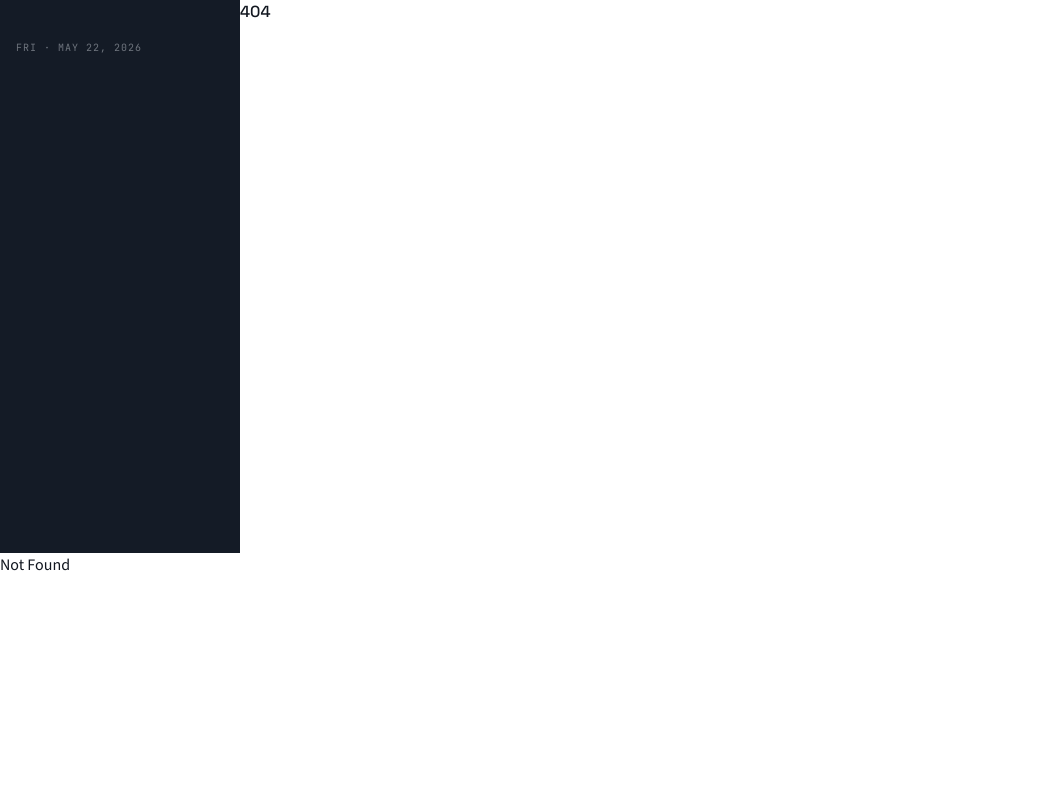
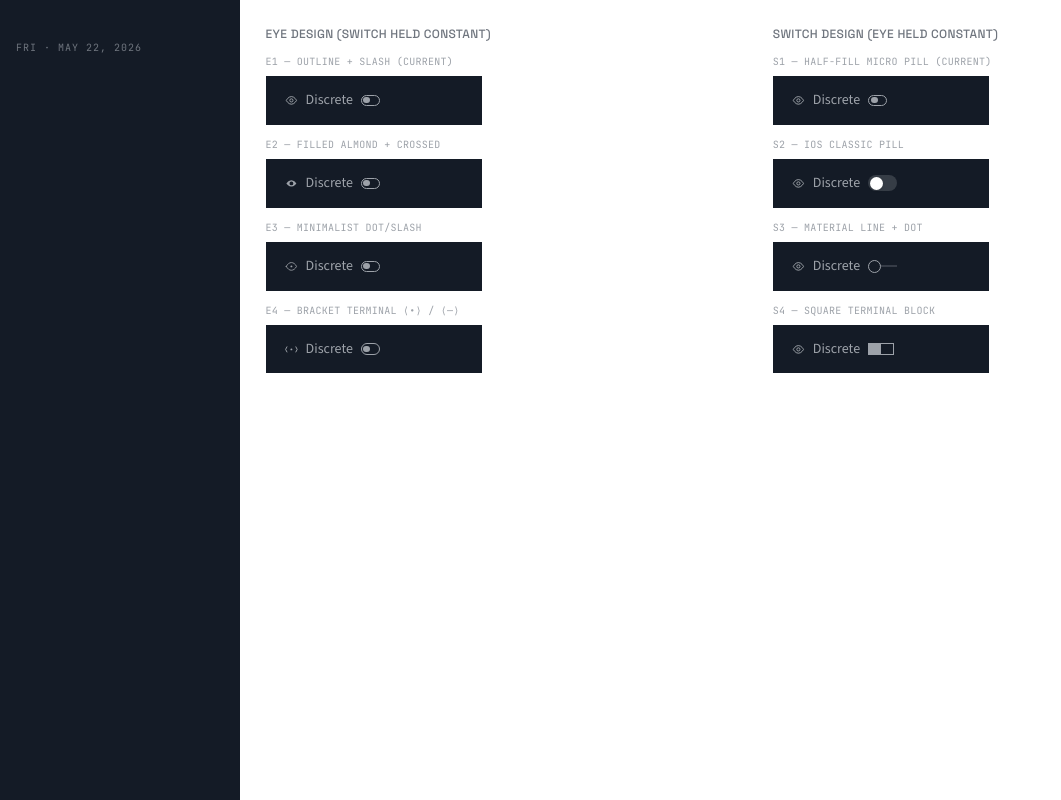
Before and after one commit to NathanSandum/finapp, a SvelteKit app in the folder frontend/: page /preview in a window 1280 px wide. Before the commit this address had no page. Shown: the whole page, without its empty margins (0-1061 px from the left). Built offline with nearby package versions, Linux system fonts and the light colour scheme.

Commit message:
Add /preview — vary eye icon (E1–E4) and switch widget (S1–S4) independently
Two columns. Left holds switch constant, varies eye. Right holds eye constant, varies switch. Pick one E + one S.

```diff
--- /dev/null
+++ b/frontend/src/routes/preview/+page.svelte
@@ -0,0 +1,182 @@
+<script lang="ts">
+	let eye1 = $state(false);
+	let eye2 = $state(false);
+	let eye3 = $state(false);
+	let eye4 = $state(false);
+	let sw1 = $state(false);
+	let sw2 = $state(false);
+	let sw3 = $state(false);
+	let sw4 = $state(false);
+</script>
+
+<!-- Eye variants. All use the current half-fill micro pill switch. -->
+{#snippet eyeBaseline(on: boolean)}
+	<svg class="h-4 w-4" viewBox="0 0 20 20" fill="none" stroke="currentColor" stroke-width="1.5" aria-hidden="true">
+		{#if on}
+			<path d="M2 10s3-6 8-6c2 0 3.6.96 4.9 2.1M18 10s-3 6-8 6c-2 0-3.6-.96-4.9-2.1" stroke-linecap="round" />
+			<path d="M3 3l14 14" stroke-linecap="round" />
+		{:else}
+			<path d="M2 10s3-6 8-6 8 6 8 6-3 6-8 6-8-6-8-6z" />
+			<circle cx="10" cy="10" r="2.5" />
+		{/if}
+	</svg>
+{/snippet}
+
+<!-- E1: outline + diagonal slash on (current baseline) -->
+{#snippet eyeE1(on: boolean)}{@render eyeBaseline(on)}{/snippet}
+
+<!-- E2: filled almond eye, filled + crossed -->
+{#snippet eyeE2(on: boolean)}
+	<svg class="h-4 w-4" viewBox="0 0 20 20" fill="currentColor" aria-hidden="true">
+		{#if on}
+			<path d="M2.5 10c1.5-2.5 4.3-5 7.5-5 1.4 0 2.7.5 3.8 1.2L4.3 16.5 3 15.2zM17.5 10c-1.5 2.5-4.3 5-7.5 5-1 0-2-.2-2.9-.6l9.7-9.7c.2.4.5.8.7 1.3z" />
+		{:else}
+			<path d="M10 5c-4.2 0-7 4-7.8 5C3 11 5.8 15 10 15s7-4 7.8-5C17 9 14.2 5 10 5zm0 8a3 3 0 110-6 3 3 0 010 6z" />
+		{/if}
+	</svg>
+{/snippet}
+
+<!-- E3: minimalist almond, dot inside; off shows dot, on hides dot+slash -->
+{#snippet eyeE3(on: boolean)}
+	<svg class="h-4 w-4" viewBox="0 0 20 20" fill="none" stroke="currentColor" stroke-width="1.3" stroke-linecap="round" stroke-linejoin="round" aria-hidden="true">
+		<path d="M2 10c2-4 5-6 8-6s6 2 8 6c-2 4-5 6-8 6s-6-2-8-6z" />
+		{#if !on}
+			<circle cx="10" cy="10" r="1.5" fill="currentColor" stroke="none" />
+		{/if}
+		{#if on}
+			<path d="M4 4l12 12" />
+		{/if}
+	</svg>
+{/snippet}
+
+<!-- E4: bracket-style ⟨ • ⟩ / ⟨ — ⟩ (terminal mono aesthetic) -->
+{#snippet eyeE4(on: boolean)}
+	<svg class="h-4 w-4" viewBox="0 0 20 20" fill="none" stroke="currentColor" stroke-width="1.5" stroke-linecap="round" stroke-linejoin="round" aria-hidden="true">
+		<path d="M3 6 L1 10 L3 14" />
+		<path d="M17 6 L19 10 L17 14" />
+		{#if on}
+			<path d="M6 10 L14 10" />
+		{:else}
+			<circle cx="10" cy="10" r="1.5" fill="currentColor" stroke="none" />
+		{/if}
+	</svg>
+{/snippet}
+
+<!-- Switch widgets. All use the current eye (E1) on the left. -->
+{#snippet switchS1(on: boolean)}
+	<span class="h-3.5 w-6 shrink-0 rounded-full border border-current p-0.5 transition-colors {on ? 'bg-brand-soft' : ''}">
+		<span
+			class="block h-full w-1/2 rounded-full bg-current transition-transform"
+			style:transform={on ? 'translateX(100%)' : 'translateX(0)'}
+		></span>
+	</span>
+{/snippet}
+
+{#snippet switchS2(on: boolean)}
+	<span
+		class="relative inline-flex h-5 w-9 shrink-0 items-center rounded-full transition-colors {on ? 'bg-brand' : 'bg-ink-faint/25'}"
+	>
+		<span
+			class="absolute h-4 w-4 rounded-full bg-white shadow-sm transition-transform"
+			style:transform={on ? 'translateX(18px)' : 'translateX(2px)'}
+		></span>
+	</span>
+{/snippet}
+
+{#snippet switchS3(on: boolean)}
+	<span class="relative inline-flex h-4 w-9 shrink-0 items-center">
+		<span class="absolute inset-x-0 top-1/2 h-px -translate-y-1/2 bg-ink-faint/50"></span>
+		<span
+			class="absolute h-4 w-4 rounded-full border border-current transition-all {on ? 'bg-brand' : 'bg-surface-inverse'}"
+			style:transform={on ? 'translateX(20px)' : 'translateX(0)'}
+		></span>
+	</span>
+{/snippet}
+
+{#snippet switchS4(on: boolean)}
+	<span class="relative inline-flex h-4 w-8 shrink-0 items-center border border-current">
+		<span
+			class="absolute top-0 bottom-0 w-1/2 bg-current transition-all"
+			style:left={on ? '50%' : '0%'}
+		></span>
+	</span>
+{/snippet}
+
+{#snippet row(name: string, state: boolean, click: () => void, eyeRender: any, switchRender: any)}
+	<button
+		type="button"
+		onclick={click}
+		aria-pressed={state}
+		class="flex items-center gap-2.5 rounded px-3 py-1.5 text-left text-sm transition-colors {state ? 'text-ink-inverse' : 'text-ink-faint hover:bg-surface-inverse-hover/60 hover:text-ink-inverse'}"
+	>
+		<span class="inline-flex shrink-0">{@render eyeRender(state)}</span>
+		<span class="flex-1">{name}</span>
+		{@render switchRender(state)}
+	</button>
+{/snippet}
+
+<div class="grid h-full grid-cols-2 gap-8 overflow-auto bg-surface-card p-8">
+	<section class="flex flex-col gap-4">
+		<h2 class="font-mono text-xs uppercase tracking-wide text-ink-muted">Eye design (switch held constant)</h2>
+
+		<div class="flex flex-col gap-2">
+			<span class="font-mono text-[10px] uppercase tracking-wide text-ink-faint">E1 — outline + slash (current)</span>
+			<div class="flex w-[216px] bg-surface-inverse p-3 text-ink-inverse-body">
+				{@render row('Discrete', eye1, () => (eye1 = !eye1), eyeE1, switchS1)}
+			</div>
+		</div>
+
+		<div class="flex flex-col gap-2">
+			<span class="font-mono text-[10px] uppercase tracking-wide text-ink-faint">E2 — filled almond + crossed</span>
+			<div class="flex w-[216px] bg-surface-inverse p-3 text-ink-inverse-body">
+				{@render row('Discrete', eye2, () => (eye2 = !eye2), eyeE2, switchS1)}
+			</div>
+		</div>
+
+		<div class="flex flex-col gap-2">
+			<span class="font-mono text-[10px] uppercase tracking-wide text-ink-faint">E3 — minimalist dot/slash</span>
+			<div class="flex w-[216px] bg-surface-inverse p-3 text-ink-inverse-body">
+				{@render row('Discrete', eye3, () => (eye3 = !eye3), eyeE3, switchS1)}
+			</div>
+		</div>
+
+		<div class="flex flex-col gap-2">
+			<span class="font-mono text-[10px] uppercase tracking-wide text-ink-faint">E4 — bracket terminal ⟨•⟩ / ⟨—⟩</span>
+			<div class="flex w-[216px] bg-surface-inverse p-3 text-ink-inverse-body">
+				{@render row('Discrete', eye4, () => (eye4 = !eye4), eyeE4, switchS1)}
+			</div>
+		</div>
+	</section>
+
+	<section class="flex flex-col gap-4">
+		<h2 class="font-mono text-xs uppercase tracking-wide text-ink-muted">Switch design (eye held constant)</h2>
+
+		<div class="flex flex-col gap-2">
+			<span class="font-mono text-[10px] uppercase tracking-wide text-ink-faint">S1 — half-fill micro pill (current)</span>
+			<div class="flex w-[216px] bg-surface-inverse p-3 text-ink-inverse-body">
+				{@render row('Discrete', sw1, () => (sw1 = !sw1), eyeE1, switchS1)}
+			</div>
+		</div>
+
+		<div class="flex flex-col gap-2">
+			<span class="font-mono text-[10px] uppercase tracking-wide text-ink-faint">S2 — iOS classic pill</span>
+			<div class="flex w-[216px] bg-surface-inverse p-3 text-ink-inverse-body">
+				{@render row('Discrete', sw2, () => (sw2 = !sw2), eyeE1, switchS2)}
+			</div>
+		</div>
+
+		<div class="flex flex-col gap-2">
+			<span class="font-mono text-[10px] uppercase tracking-wide text-ink-faint">S3 — Material line + dot</span>
+			<div class="flex w-[216px] bg-surface-inverse p-3 text-ink-inverse-body">
+				{@render row('Discrete', sw3, () => (sw3 = !sw3), eyeE1, switchS3)}
+			</div>
+		</div>
+
+		<div class="flex flex-col gap-2">
+			<span class="font-mono text-[10px] uppercase tracking-wide text-ink-faint">S4 — square terminal block</span>
+			<div class="flex w-[216px] bg-surface-inverse p-3 text-ink-inverse-body">
+				{@render row('Discrete', sw4, () => (sw4 = !sw4), eyeE1, switchS4)}
+			</div>
+		</div>
+	</section>
+</div>
```
